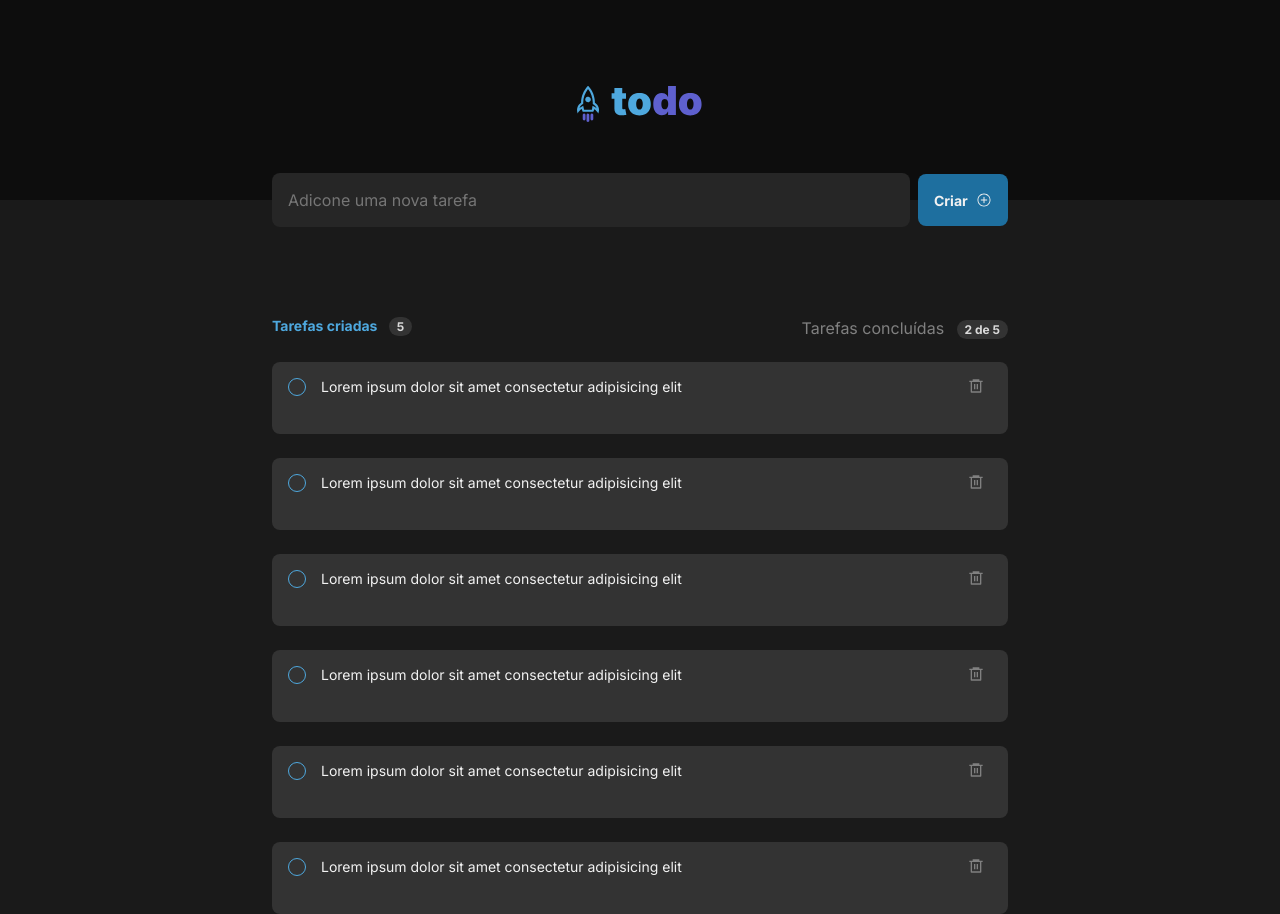
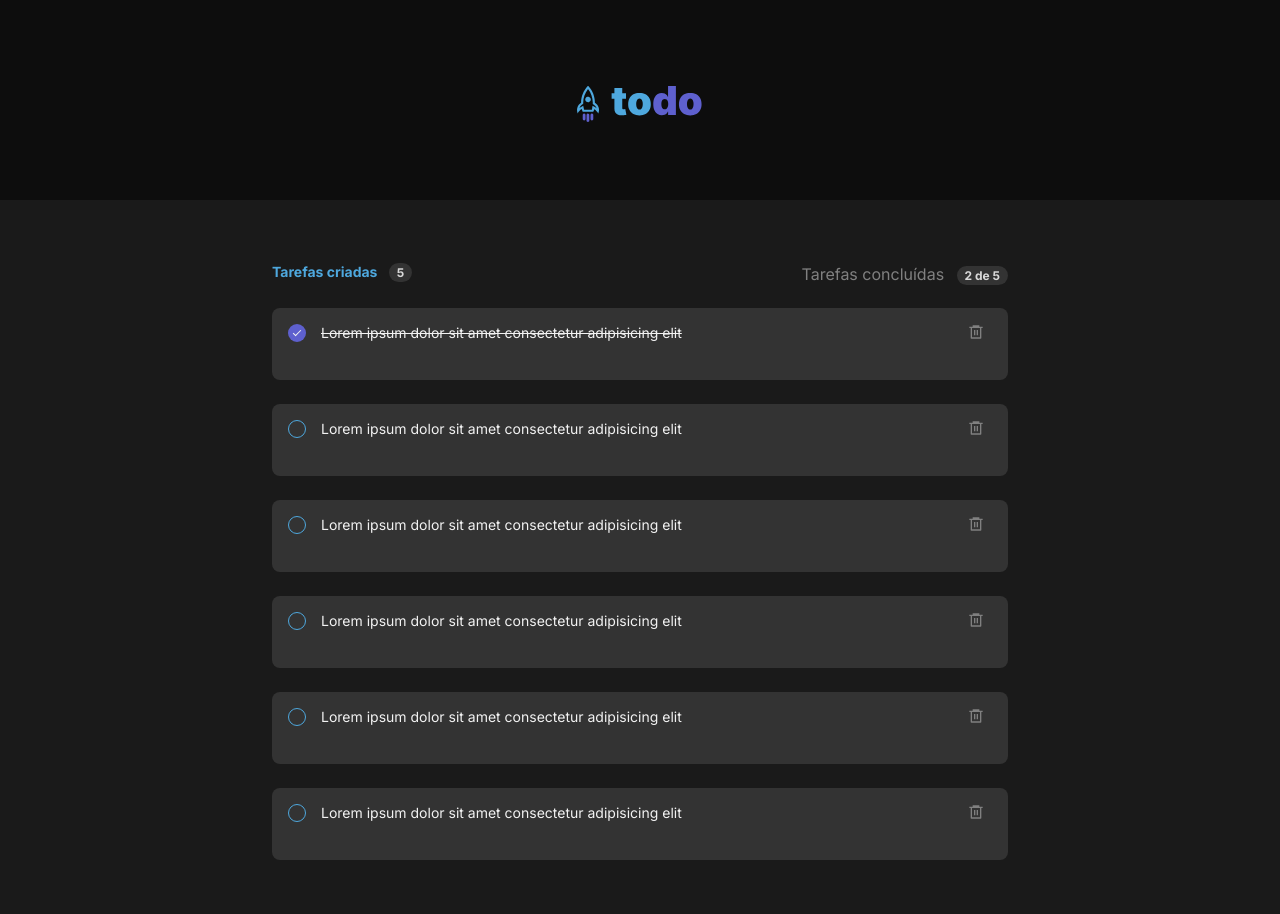
Before and after one commit to jrsoares/todoList, a React (Vite) app: page / in a window 1280 px wide. After the commit the page ends 860 px from the top, so only its background shows below. Built offline with nearby package versions, Linux system fonts and the light colour scheme.

Commit message:
adding 'toogleTodo' functionality and refactoring Components

```diff
--- a/src/App.tsx
+++ b/src/App.tsx
@@ -1,40 +1,63 @@
-import { Header } from './components/Header';
-import { Tasks } from './components/Tasks';
-import './global.css';
-import { v4 as uuidv4 } from 'uuid';
+import { useState } from "react";
+import { Header } from "./components/Header";
+import { Tasks } from "./components/Tasks";
+import "./global.css";
+import { v4 as uuidv4 } from "uuid";
+import { TaskListItems } from "./components/TaskListItems";
 
-const tasks = [
+const initialTodos: Todo[] = [
   {
+    complete: true,
     id: uuidv4(),
-    description: 'Lorem ipsum dolor sit amet consectetur adipisicing elit',
+    description: "Lorem ipsum dolor sit amet consectetur adipisicing elit",
   },
   {
+    complete: false,
     id: uuidv4(),
-    description: 'Lorem ipsum dolor sit amet consectetur adipisicing elit',
+    description: "Lorem ipsum dolor sit amet consectetur adipisicing elit",
   },
   {
+    complete: false,
     id: uuidv4(),
-    description: 'Lorem ipsum dolor sit amet consectetur adipisicing elit',
+    description: "Lorem ipsum dolor sit amet consectetur adipisicing elit",
   },
   {
+    complete: false,
     id: uuidv4(),
-    description: 'Lorem ipsum dolor sit amet consectetur adipisicing elit',
+    description: "Lorem ipsum dolor sit amet consectetur adipisicing elit",
   },
   {
+    complete: false,
     id: uuidv4(),
-    description: 'Lorem ipsum dolor sit amet consectetur adipisicing elit',
+    description: "Lorem ipsum dolor sit amet consectetur adipisicing elit",
   },
   {
+    complete: false,
     id: uuidv4(),
-    description: 'Lorem ipsum dolor sit amet consectetur adipisicing elit',
+    description: "Lorem ipsum dolor sit amet consectetur adipisicing elit",
   },
 ];
 
 function App() {
+  const [tasks, setTasks] = useState(initialTodos);
+
+  const toogleTodo = (selectTodo: Todo) => {
+    const newTodoList = tasks.map((task) => {
+      if (task === selectTodo) {
+        return {
+          ...task,
+          complete: !task.complete,
+        };
+      }
+      return task;
+    });
+    setTasks(newTodoList);
+  };
+
   return (
     <>
       <Header />
-      <Tasks data={tasks} />
+      <Tasks todos={tasks} toogleTodo={toogleTodo} />
     </>
   );
 }
--- a/src/components/Header.tsx
+++ b/src/components/Header.tsx
@@ -1,6 +1,5 @@
 import Logo from '../assets/Logo.svg';
 import styles from './Header.module.css';
-import { NewTask } from './NewTask';
 
 export function Header() {
   return (
@@ -8,7 +7,6 @@ export function Header() {
       <header className={styles.wrapper}>
         <img src={Logo} alt="" />
       </header>
-      <NewTask />
     </>
   );
 }
--- a/src/components/NewTask.module.css
+++ /dev/null
@@ -1,47 +0,0 @@
-form {
-  display: flex;
-  justify-content: center;
-  align-items: center;
-  position: relative;
-  top: -27px;
-}
-
-.wrapper {
-  width: 46rem;
-  display: flex;
-  justify-content: space-between;
-  align-items: center;
-}
-
-.wrapper input {
-  width: 39.875rem;
-  height: 3.375rem;
-  background-color: var(--gray-500);
-  border: none;
-  padding: 1rem;
-  color: var(--gray-300);
-  border-radius: 0.5rem;
-}
-
-.wrapper input:focus {
-  color: var(--gray-100);
-}
-
-.wrapper button {
-  width: 5.625rem;
-  height: 3.25rem;
-  border-radius: 0.5rem;
-  background-color: var(--blue--dark);
-  padding: 1rem;
-  color: var(--gray-100);
-  font-weight: 700;
-  font-size: 0.875rem;
-  display: flex;
-  align-items: center;
-  justify-content: space-between;
-  cursor: pointer;
-}
-
-.wrapper button:hover {
-  background-color: var(--blue);
-}
--- /dev/null
+++ b/src/components/NewTaskForm.module.css
@@ -0,0 +1,47 @@
+form {
+    display: flex;
+    justify-content: center;
+    align-items: center;
+    position: relative;
+    top: -27px;
+}
+
+.FormWrapper {
+    width: 46rem;
+    display: flex;
+    justify-content: space-between;
+    align-items: center;
+}
+
+.FormWrapper input {
+    width: 39.875rem;
+    height: 3.375rem;
+    background-color: var(--gray-500);
+    border: none;
+    padding: 1rem;
+    color: var(--gray-300);
+    border-radius: 0.5rem;
+}
+
+.FormWrapper input:focus {
+    color: var(--gray-100);
+}
+
+.FormWrapper button {
+    width: 5.625rem;
+    height: 3.25rem;
+    border-radius: 0.5rem;
+    background-color: var(--blue--dark);
+    padding: 1rem;
+    color: var(--gray-100);
+    font-weight: 700;
+    font-size: 0.875rem;
+    display: flex;
+    align-items: center;
+    justify-content: space-between;
+    cursor: pointer;
+}
+
+.FormWrapper button:hover {
+    background-color: var(--blue);
+}
--- a/src/components/NewTask.tsx
+++ b/src/components/NewTaskForm.tsx
@@ -1,10 +1,10 @@
-import styles from './NewTask.module.css';
-import { IoIosAddCircleOutline } from 'react-icons/io';
+import styles from "./NewTaskForm.module.css";
+import { IoIosAddCircleOutline } from "react-icons/io";
 
-export function NewTask() {
+export function NewTaskForm() {
   return (
     <form>
-      <div className={styles.wrapper}>
+      <div className={styles.FormWrapper}>
         <input
           type="text"
           name=""
--- /dev/null
+++ b/src/components/TaskListItems.module.css
@@ -0,0 +1,80 @@
+
+.listTasks {
+    margin-top: 1.5rem;
+}
+
+.tasks {
+    height: 4.5rem;
+    display: flex;
+    align-items: flex-start;
+    justify-content: space-between;
+    padding: 1rem;
+    background-color: var(--gray-400);
+    border-radius: 0.5rem;
+}
+
+.tasks + .tasks {
+    margin-top: 0.75rem;
+}
+
+.taskCheck {
+    appearance: none;
+    position: relative;
+    width: 18px;
+    height: 18px;
+    border: 1px solid var(--blue);
+    border-radius: 50%;
+}
+.taskCheck:hover {
+    background: var(--blue--dark);
+    opacity: 0.2;
+}
+
+.taskCheck:checked {
+    background-color: var(--purple-dark);
+    border-color: transparent;
+}
+
+.taskCheck:checked:hover {
+    opacity: 0.9;
+}
+.taskCheck:checked::after {
+    content: '';
+    position: absolute;
+    width: 3px;
+    height: 7px;
+    border: solid var(--gray-100);
+    border-width: 0 1px 1px 0;
+    transform: rotate(45deg);
+    left: 6px;
+    top: 3px;
+}
+
+.taskDescription {
+    width: 39.5rem;
+    color: var(--gray-100);
+    font-weight: 400;
+    font-size: 0.875rem;
+}
+
+p.taskDescriptionDone {
+    text-decoration: line-through;
+    color: var(--gray-300);
+    font-weight: 400;
+    font-size: 0.875rem;
+    width: 39.5rem;
+}
+
+.taskDelete {
+    width: 1.5rem;
+    height: 1.5rem;
+}
+
+.taskDelete svg {
+    color: var(--gray-300);
+    font-size: 1rem;
+}
+
+.taskDelete svg:hover {
+    color: var(--danger);
+}
--- /dev/null
+++ b/src/components/TaskListItems.tsx
@@ -0,0 +1,32 @@
+import styles from "./TaskListItems.module.css";
+import { RiDeleteBin6Line } from "react-icons/ri";
+
+interface PropsListTodo {
+  todo: Todo;
+  toogleTodo: ToogleTodo;
+}
+export function TaskListItems({ todo, toogleTodo }: PropsListTodo) {
+  return (
+    <div className={styles.listTasks}>
+      <div className={styles.tasks}>
+        <input
+          className={styles.taskCheck}
+          checked={todo.complete}
+          type="checkbox"
+          onClick={() => {
+            toogleTodo(todo);
+          }}
+        />
+        <p
+          style={{ textDecoration: todo.complete ? "line-through" : undefined }}
+          className={styles.taskDescription}
+        >
+          {todo.description}
+        </p>
+        <a className={styles.taskDelete} onClick={() => {}}>
+          <RiDeleteBin6Line />
+        </a>
+      </div>
+    </div>
+  );
+}
--- a/src/components/Tasks.module.css
+++ b/src/components/Tasks.module.css
@@ -34,83 +34,3 @@
   width: 1.5rem;
   height: 1.187rem;
 }
-
-.listTasks {
-  margin-top: 1.5rem;
-}
-
-.tasks {
-  height: 4.5rem;
-  display: flex;
-  align-items: flex-start;
-  justify-content: space-between;
-  padding: 1rem;
-  background-color: var(--gray-400);
-  border-radius: 0.5rem;
-}
-
-.tasks + .tasks {
-  margin-top: 0.75rem;
-}
-
-.taskCheck {
-  appearance: none;
-  position: relative;
-  width: 18px;
-  height: 18px;
-  border: 1px solid var(--blue);
-  border-radius: 50%;
-}
-.taskCheck:hover {
-  background: var(--blue--dark);
-  opacity: 0.2;
-}
-
-.taskCheck:checked {
-  background-color: var(--purple-dark);
-  border-color: transparent;
-}
-
-.taskCheck:checked:hover {
-  opacity: 0.9;
-}
-.taskCheck:checked::after {
-  content: '';
-  position: absolute;
-  width: 3px;
-  height: 7px;
-  border: solid var(--gray-100);
-  border-width: 0 1px 1px 0;
-  transform: rotate(45deg);
-  left: 6px;
-  top: 3px;
-}
-
-.taskDescription {
-  width: 39.5rem;
-  color: var(--gray-100);
-  font-weight: 400;
-  font-size: 0.875rem;
-}
-
-p.taskDescriptionDone {
-  text-decoration: line-through;
-  color: var(--gray-300);
-  font-weight: 400;
-  font-size: 0.875rem;
-  width: 39.5rem;
-}
-
-.taskDelete {
-  width: 1.5rem;
-  height: 1.5rem;
-}
-
-.taskDelete svg {
-  color: var(--gray-300);
-  font-size: 1rem;
-}
-
-.taskDelete svg:hover {
-  color: var(--danger);
-}
--- a/src/components/Tasks.tsx
+++ b/src/components/Tasks.tsx
@@ -1,27 +1,35 @@
-import styles from './Tasks.module.css';
-import { RiDeleteBin6Line } from 'react-icons/ri';
-import { useState } from 'react';
+import styles from "./Tasks.module.css";
+import { ChangeEvent, FormEvent, useState } from "react";
+import { TaskListItems } from "./TaskListItems";
 
-interface Task {
-  id: string;
-  description: string;
+interface PropsTasks {
+  todos: Todo[];
+  toogleTodo: ToogleTodo;
 }
 
-interface TaskProps {
-  data: Task[];
-}
+export function Tasks({ todos, toogleTodo }: PropsTasks) {
+  // const [tasks, setTasks] = useState([]);
+  // const [task, setTask] = useState({});
+  //
+  // function handleInputTask(event: ChangeEvent<HTMLInputElement>) {
+  //   const inputTask = event.target.value;
+  //   setTask(inputTask);
+  // }
+  //
+  // function handleSubmitTask(event: FormEvent) {
+  //   event.preventDefault();
+  //   // setTasks(prevState => return ([...prevState, task])
+  // }
 
-export function Tasks({ data }: TaskProps) {
-  const [tasks, setTasks] = useState(data);
-
-  function deleteTask(TaskId: string) {
-    const tasksDeleted = tasks.filter((task) => {
-      return task.id !== TaskId;
-    });
-    setTasks(tasksDeleted);
-  }
+  // function deleteTask(TaskId: string) {
+  //   const tasksDeleted = tasks.filter((task) => {
+  //     return task.id !== TaskId;
+  //   });
+  //   setTasks(tasksDeleted);
+  // }
 
   return (
+    <>
       <div className={styles.wrapper}>
         <div className={styles.info}>
           <p className={styles.taskCount}>
@@ -31,30 +39,10 @@ export function Tasks({ data }: TaskProps) {
             Tarefas concluídas <small>2 de 5</small>
           </p>
         </div>
-
-      {tasks.map((task) => {
-        return (
-          <div className={styles.listTasks} key={task.id}>
-            <div className={styles.tasks}>
-              <input
-                className={styles.taskCheck}
-                type="checkbox"
-                name=""
-                id=""
-              />
-              <p className={styles.taskDescription}>{task.description}</p>
-              <a
-                className={styles.taskDelete}
-                onClick={() => {
-                  deleteTask(task.id);
-                }}
-              >
-                <RiDeleteBin6Line />
-              </a>
+        {todos.map((task) => (
+          <TaskListItems key={task.id} todo={task} toogleTodo={toogleTodo} />
+        ))}
       </div>
-          </div>
-        );
-      })}
-    </div>
+    </>
   );
 }
```
Also changed, not shown: src/types.d.ts (added, +7 -0 lines). Lines whose indentation alone changed are shown as unchanged.
